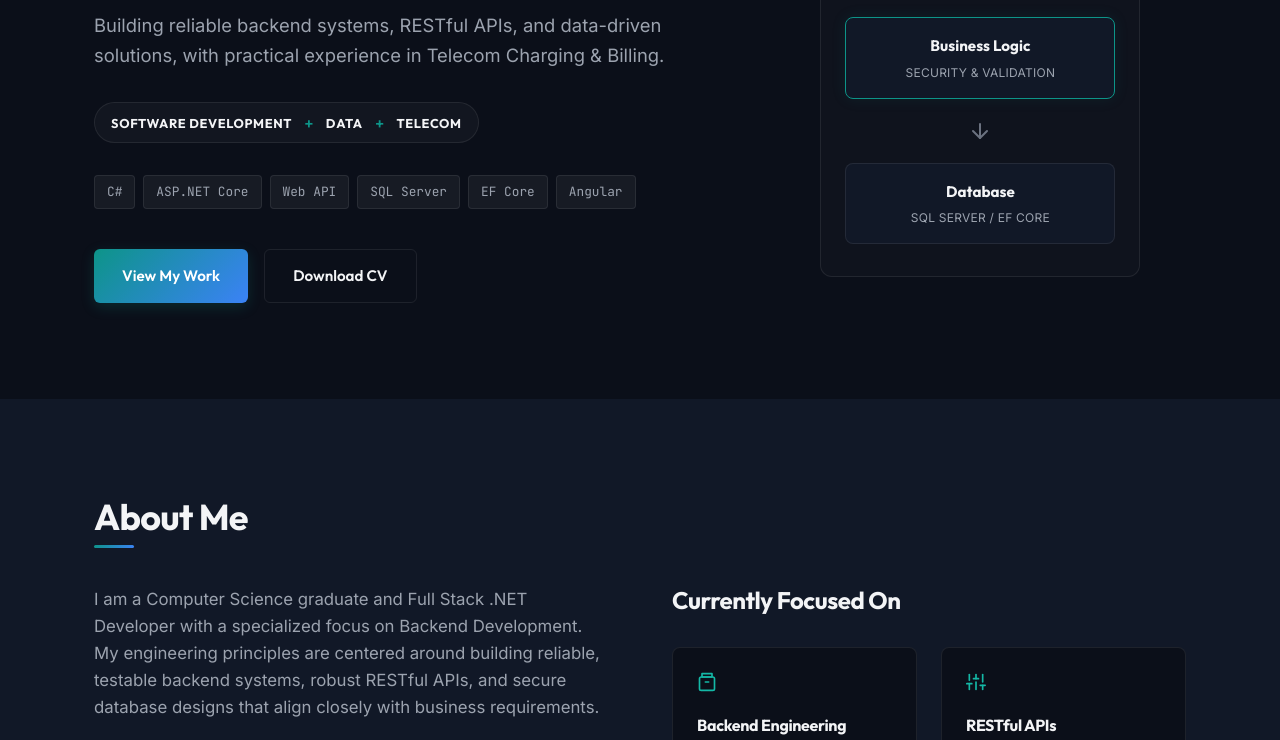
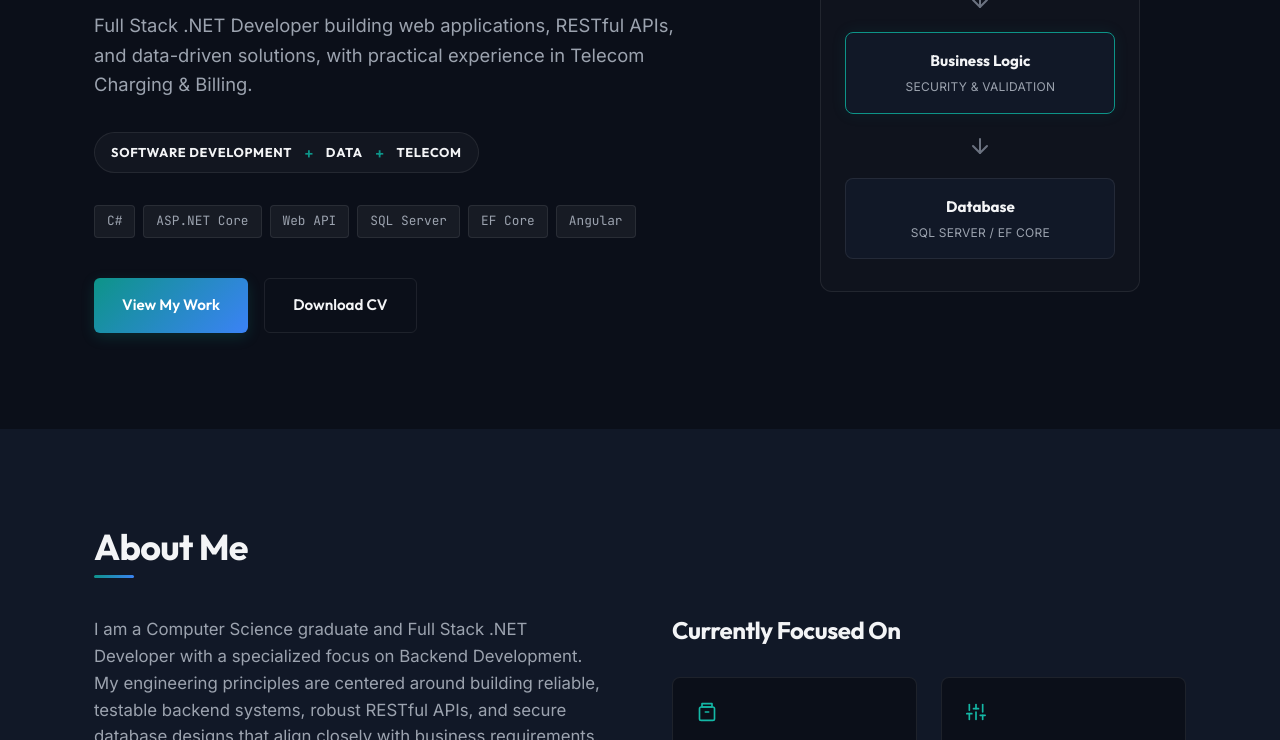
Before and after one commit to SanadRahahleh/Portfolio, a plain HTML site: page index.html in a window 1280 px wide. Shown: the part 331-1071 px from the top of the page. Drawn offline with Linux system fonts and the light colour scheme.

Commit message:
Refactor hero statement for clarity and conciseness

```diff
--- a/index.html
+++ b/index.html
@@ -56,9 +56,8 @@
                     <h1 class="hero-name">SANAD NASER RAHAHLEH</h1>
                     <p class="hero-title"> Full Stack .NET Developer</p>
 
-                    <p class="hero-statement">
-                        Building reliable backend systems, RESTful APIs, and data-driven solutions, with practical experience in Telecom Charging & Billing.
-                    </p>
+        <p class="hero-statement">Full Stack .NET Developer building web applications, RESTful APIs, and data-driven solutions, with practical experience in Telecom Charging & Billing.  </p>
+
 
                     <!-- Differentiator -->
                     <div class="hero-differentiator">
```
